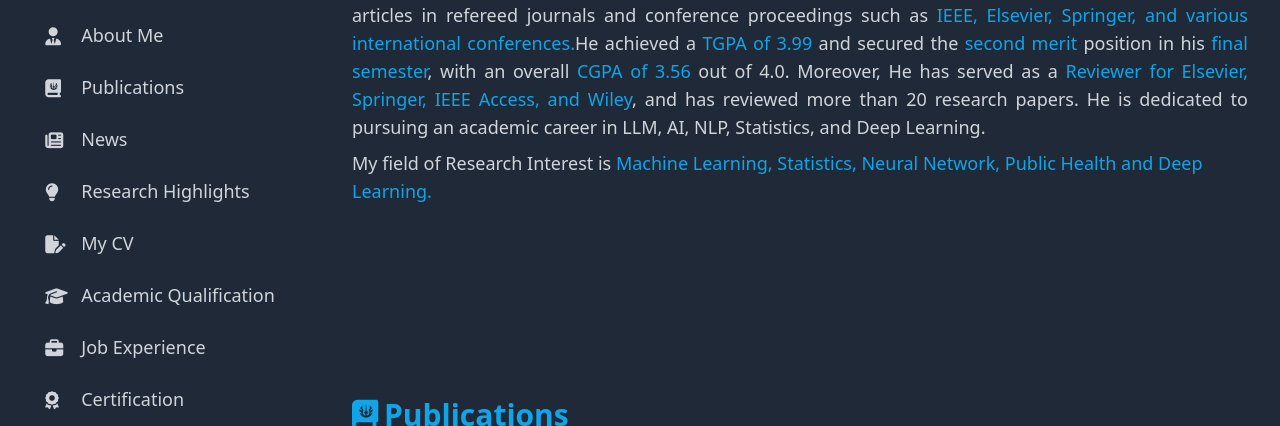
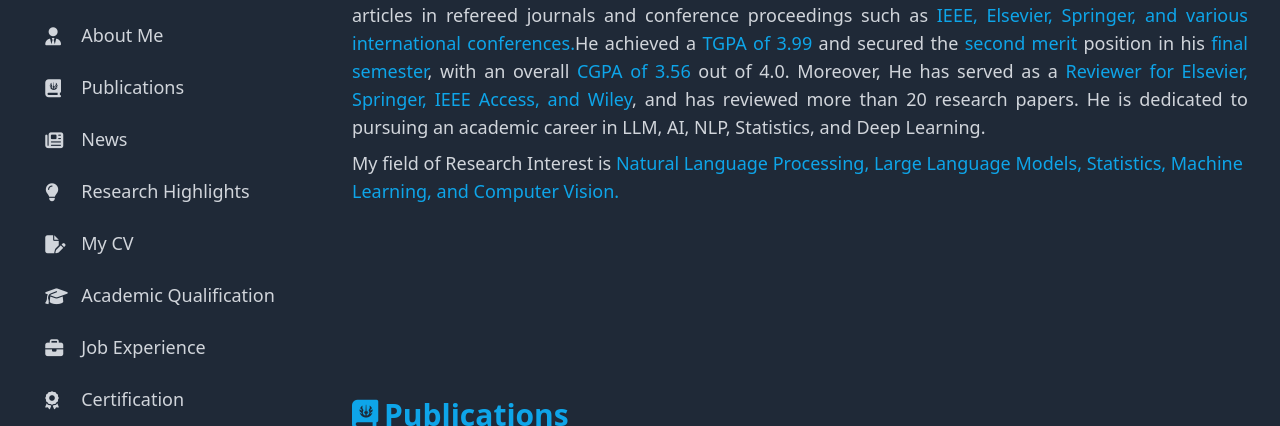
Before and after one commit to Abu-Tareq-Rony/My-Portfolio, a plain HTML site: page index.html in a window 1280 px wide. Shown: the part 315-741 px from the top of the page. Drawn offline with nearby package versions, Linux system fonts and the light colour scheme.

Commit message:
Update index.html

```diff
--- a/index.html
+++ b/index.html
@@ -174,9 +174,7 @@
           Statistics,
           and Deep Learning.
         </p>
-        <h5 class="font-normal my-2 text-gray-300">My field of Research Interest is <span class=" text-sky-500"> Machine
-            Learning, Statistics, Neural Network, Public Health and Deep
-            Learning.</span></h5>
+        <h5 class="font-normal my-2 text-gray-300">My field of Research Interest is <span class=" text-sky-500"> Natural Language Processing, Large Language Models, Statistics, Machine Learning, and Computer Vision.</span></h5>
       </div>
     </section>
 
```
